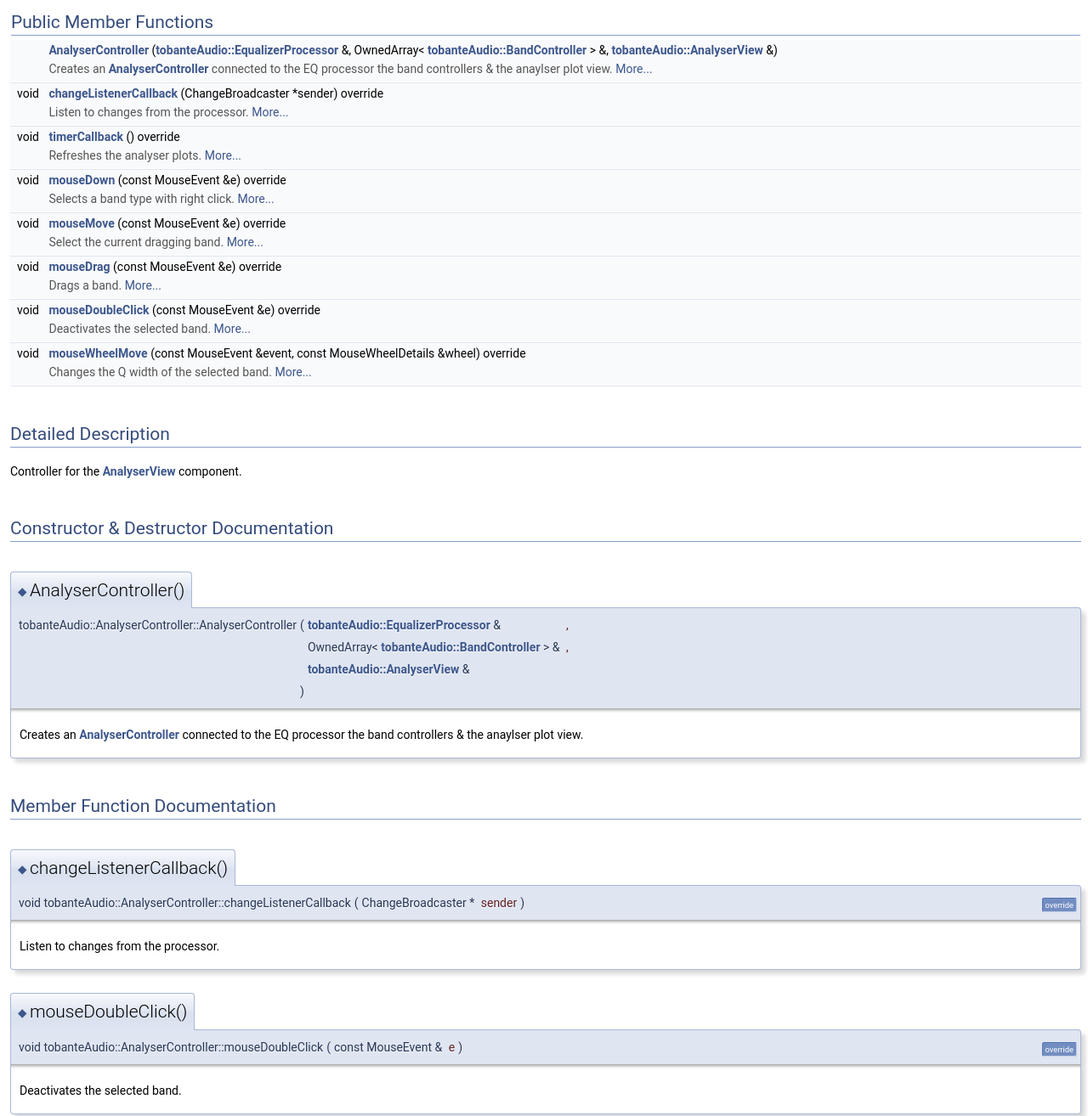
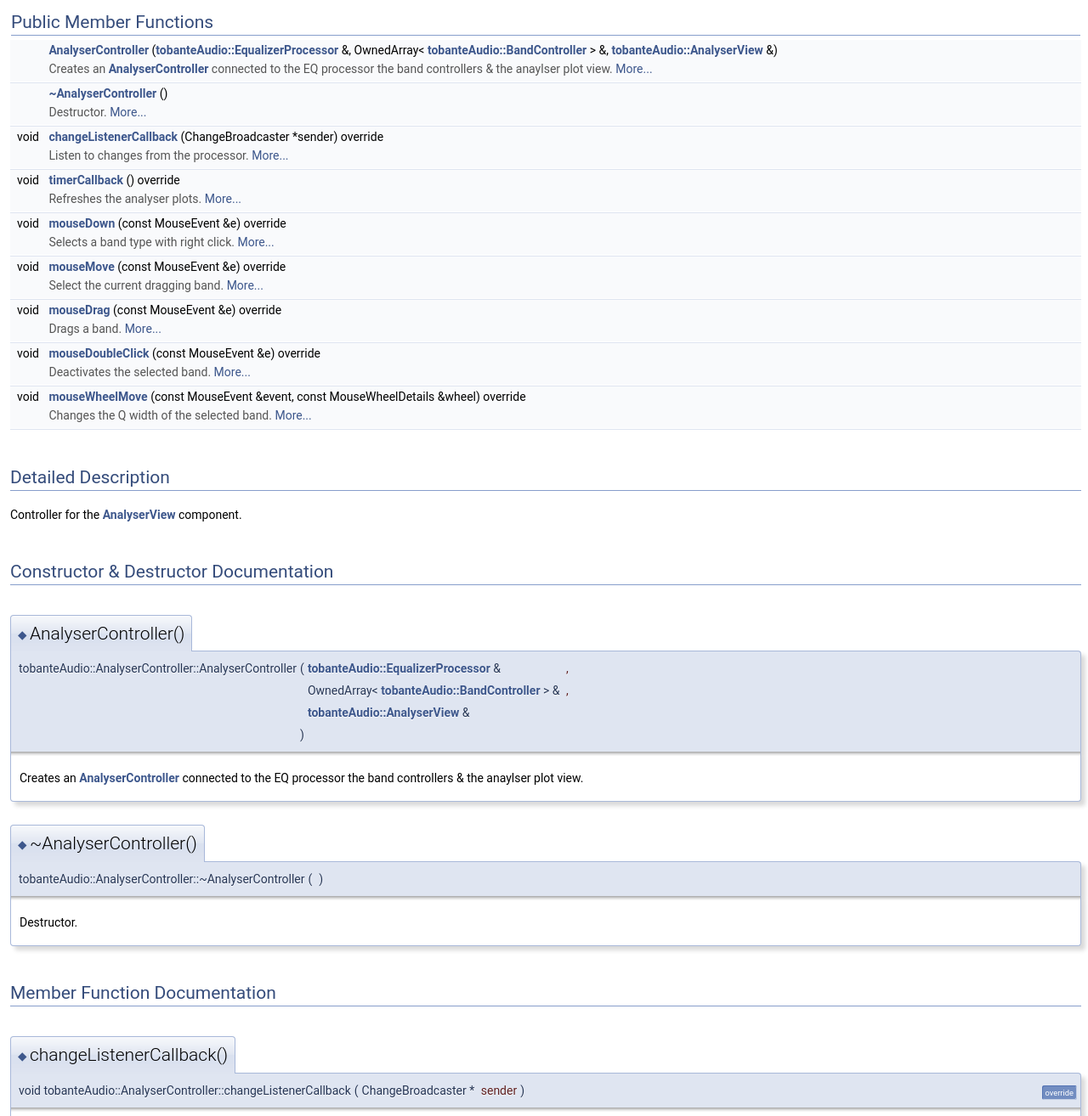
Before and after one commit to tobanteAudio/modEQ, a plain HTML site: page classtobante_audio_1_1_analyser_controller.html in a window 1280 px wide. Shown: the part 378-1692 px from the top of the page at 85% size. Drawn offline with Linux system fonts and the light colour scheme.

Commit message:
Deploy tobanteAudio/modEQ to github.com/tobanteAudio/modEQ.git:gh-pages

```diff
--- a/classtobante_audio_1_1_analyser_controller.html
+++ b/classtobante_audio_1_1_analyser_controller.html
@@ -92,6 +92,9 @@ Public Member Functions</h2></td></tr>
 <tr class="memitem:ab8c1afb7d791abfac4334fce5bea31e8"><td class="memItemLeft" align="right" valign="top">&#160;</td><td class="memItemRight" valign="bottom"><a class="el" href="classtobante_audio_1_1_analyser_controller.html#ab8c1afb7d791abfac4334fce5bea31e8">AnalyserController</a> (<a class="el" href="classtobante_audio_1_1_equalizer_processor.html">tobanteAudio::EqualizerProcessor</a> &amp;, OwnedArray&lt; <a class="el" href="classtobante_audio_1_1_band_controller.html">tobanteAudio::BandController</a> &gt; &amp;, <a class="el" href="classtobante_audio_1_1_analyser_view.html">tobanteAudio::AnalyserView</a> &amp;)</td></tr>
 <tr class="memdesc:ab8c1afb7d791abfac4334fce5bea31e8"><td class="mdescLeft">&#160;</td><td class="mdescRight">Creates an <a class="el" href="classtobante_audio_1_1_analyser_controller.html" title="Controller for the AnalyserView component. ">AnalyserController</a> connected to the EQ processor the band controllers &amp; the anaylser plot view.  <a href="#ab8c1afb7d791abfac4334fce5bea31e8">More...</a><br /></td></tr>
 <tr class="separator:ab8c1afb7d791abfac4334fce5bea31e8"><td class="memSeparator" colspan="2">&#160;</td></tr>
+<tr class="memitem:af70f52ba9c5fbb3afdaea6cfc3e55002"><td class="memItemLeft" align="right" valign="top">&#160;</td><td class="memItemRight" valign="bottom"><a class="el" href="classtobante_audio_1_1_analyser_controller.html#af70f52ba9c5fbb3afdaea6cfc3e55002">~AnalyserController</a> ()</td></tr>
+<tr class="memdesc:af70f52ba9c5fbb3afdaea6cfc3e55002"><td class="mdescLeft">&#160;</td><td class="mdescRight">Destructor.  <a href="#af70f52ba9c5fbb3afdaea6cfc3e55002">More...</a><br /></td></tr>
+<tr class="separator:af70f52ba9c5fbb3afdaea6cfc3e55002"><td class="memSeparator" colspan="2">&#160;</td></tr>
 <tr class="memitem:ad22bc349de254337cd82c8c10383579c"><td class="memItemLeft" align="right" valign="top">void&#160;</td><td class="memItemRight" valign="bottom"><a class="el" href="classtobante_audio_1_1_analyser_controller.html#ad22bc349de254337cd82c8c10383579c">changeListenerCallback</a> (ChangeBroadcaster *sender) override</td></tr>
 <tr class="memdesc:ad22bc349de254337cd82c8c10383579c"><td class="mdescLeft">&#160;</td><td class="mdescRight">Listen to changes from the processor.  <a href="#ad22bc349de254337cd82c8c10383579c">More...</a><br /></td></tr>
 <tr class="separator:ad22bc349de254337cd82c8c10383579c"><td class="memSeparator" colspan="2">&#160;</td></tr>
@@ -150,6 +153,25 @@ Public Member Functions</h2></td></tr>
 </div><div class="memdoc">
 
 <p>Creates an <a class="el" href="classtobante_audio_1_1_analyser_controller.html" title="Controller for the AnalyserView component. ">AnalyserController</a> connected to the EQ processor the band controllers &amp; the anaylser plot view. </p>
+
+</div>
+</div>
+<a id="af70f52ba9c5fbb3afdaea6cfc3e55002"></a>
+<h2 class="memtitle"><span class="permalink"><a href="#af70f52ba9c5fbb3afdaea6cfc3e55002">&#9670;&nbsp;</a></span>~AnalyserController()</h2>
+
+<div class="memitem">
+<div class="memproto">
+      <table class="memname">
+        <tr>
+          <td class="memname">tobanteAudio::AnalyserController::~AnalyserController </td>
+          <td>(</td>
+          <td class="paramname"></td><td>)</td>
+          <td></td>
+        </tr>
+      </table>
+</div><div class="memdoc">
+
+<p>Destructor. </p>
 
 </div>
 </div>
--- a/search/all_15.js
+++ b/search/all_15.js
@@ -1,5 +1,6 @@
 var searchData=
 [
+  ['_7eanalysercontroller',['~AnalyserController',['../classtobante_audio_1_1_analyser_controller.html#af70f52ba9c5fbb3afdaea6cfc3e55002',1,'tobanteAudio::AnalyserController']]],
   ['_7eanalyserview',['~AnalyserView',['../classtobante_audio_1_1_analyser_view.html#a189edef013afd237f972b455db0175fa',1,'tobanteAudio::AnalyserView']]],
   ['_7ebandview',['~BandView',['../classtobante_audio_1_1_band_view.html#a6cb46848dae6d7843e5ea38128037a37',1,'tobanteAudio::BandView']]],
   ['_7ebaseprocessor',['~BaseProcessor',['../classtobante_audio_1_1_base_processor.html#a3724c1668831c7d4e5219798b7a15959',1,'tobanteAudio::BaseProcessor']]],
--- a/search/functions_f.js
+++ b/search/functions_f.js
@@ -1,5 +1,6 @@
 var searchData=
 [
+  ['_7eanalysercontroller',['~AnalyserController',['../classtobante_audio_1_1_analyser_controller.html#af70f52ba9c5fbb3afdaea6cfc3e55002',1,'tobanteAudio::AnalyserController']]],
   ['_7eanalyserview',['~AnalyserView',['../classtobante_audio_1_1_analyser_view.html#a189edef013afd237f972b455db0175fa',1,'tobanteAudio::AnalyserView']]],
   ['_7ebandview',['~BandView',['../classtobante_audio_1_1_band_view.html#a6cb46848dae6d7843e5ea38128037a37',1,'tobanteAudio::BandView']]],
   ['_7ebaseprocessor',['~BaseProcessor',['../classtobante_audio_1_1_base_processor.html#a3724c1668831c7d4e5219798b7a15959',1,'tobanteAudio::BaseProcessor']]],
```
Also changed, not shown: analyser__controller_8h_source.html (+2 -1 lines), classtobante_audio_1_1_analyser_controller-members.html (+1 -0 lines), functions_0x7e.html (+3 -0 lines), functions_func.html (+3 -0 lines).
